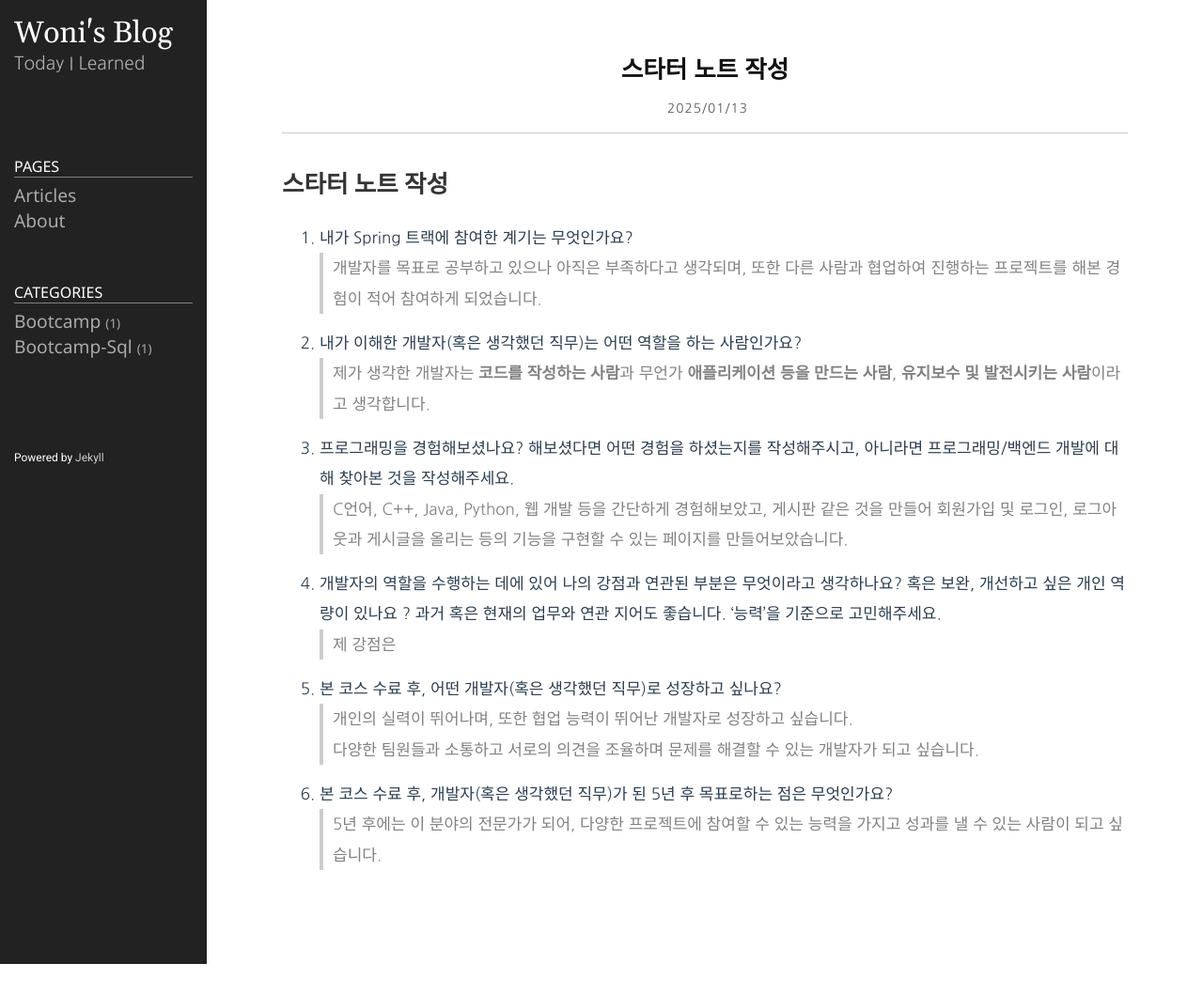
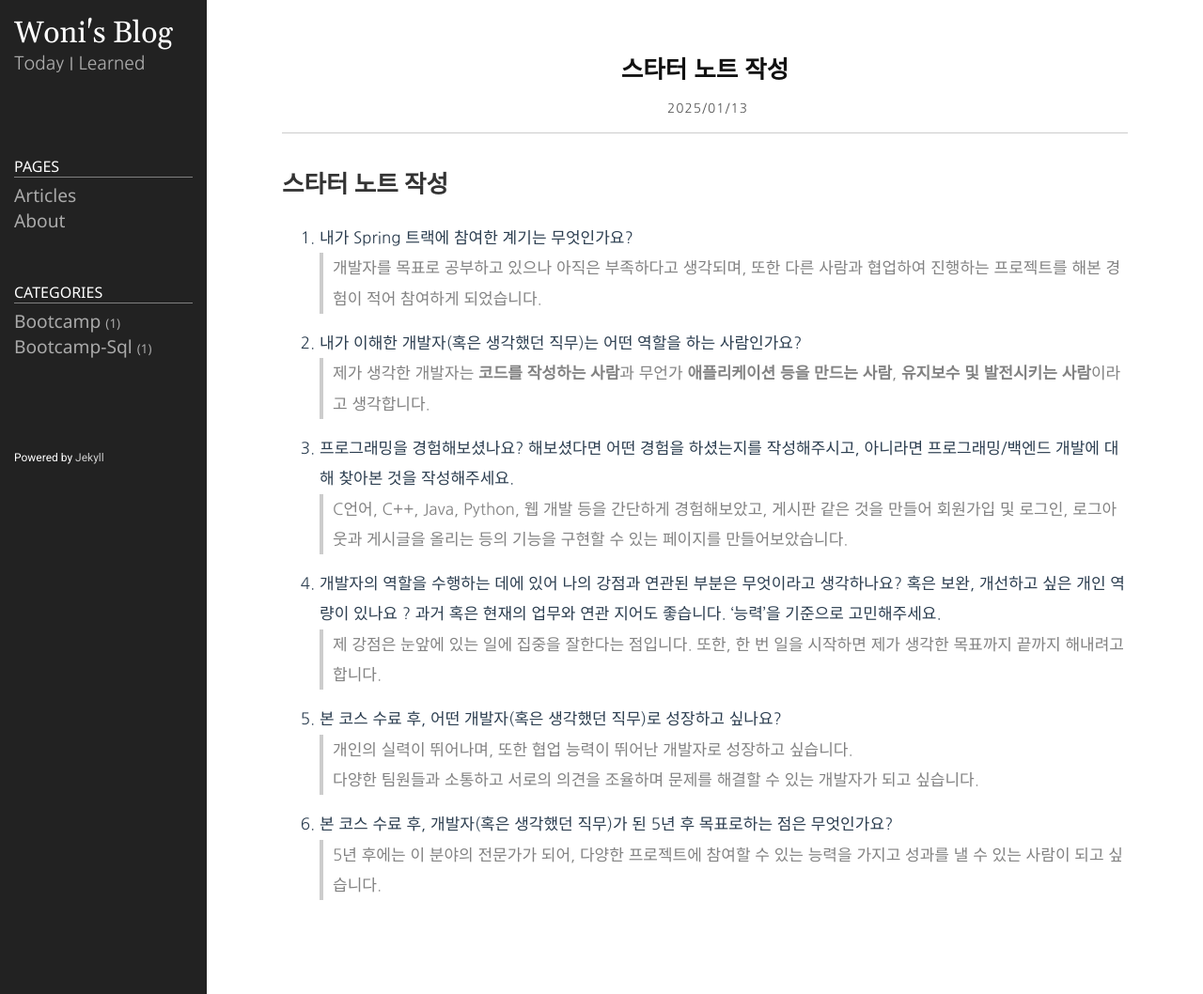
Before and after one commit to s-woni/s-woni.github.io, a Jekyll site: the page built from _posts/2025-01-13-post1.md, in a window 1280 px wide. Shown: the whole page at 94% size. Built offline with Jekyll 4.4.1, drawn with Linux system fonts in a browser that asks for light colours; before the commit the page ends 1026 px from its top, so only the background shows below that.

Commit message:
Update 2025-01-13-post1.md

```diff
--- a/_posts/2025-01-13-post1.md
+++ b/_posts/2025-01-13-post1.md
@@ -20,7 +20,7 @@ category: bootcamp
 4. 개발자의 역할을 수행하는 데에 있어 나의 강점과 연관된 부분은 무엇이라고 생각하나요?
 혹은 보완, 개선하고 싶은 개인 역량이 있나요 ?
 과거 혹은 현재의 업무와 연관 지어도 좋습니다. ‘능력’을 기준으로 고민해주세요.
-> 제 강점은
+> 제 강점은 눈앞에 있는 일에 집중을 잘한다는 점입니다. 또한, 한 번 일을 시작하면 제가 생각한 목표까지 끝까지 해내려고 합니다.
 
 5. 본 코스 수료 후, 어떤 개발자(혹은 생각했던 직무)로 성장하고 싶나요?
 > 개인의 실력이 뛰어나며, 또한 협업 능력이 뛰어난 개발자로 성장하고 싶습니다.
```
